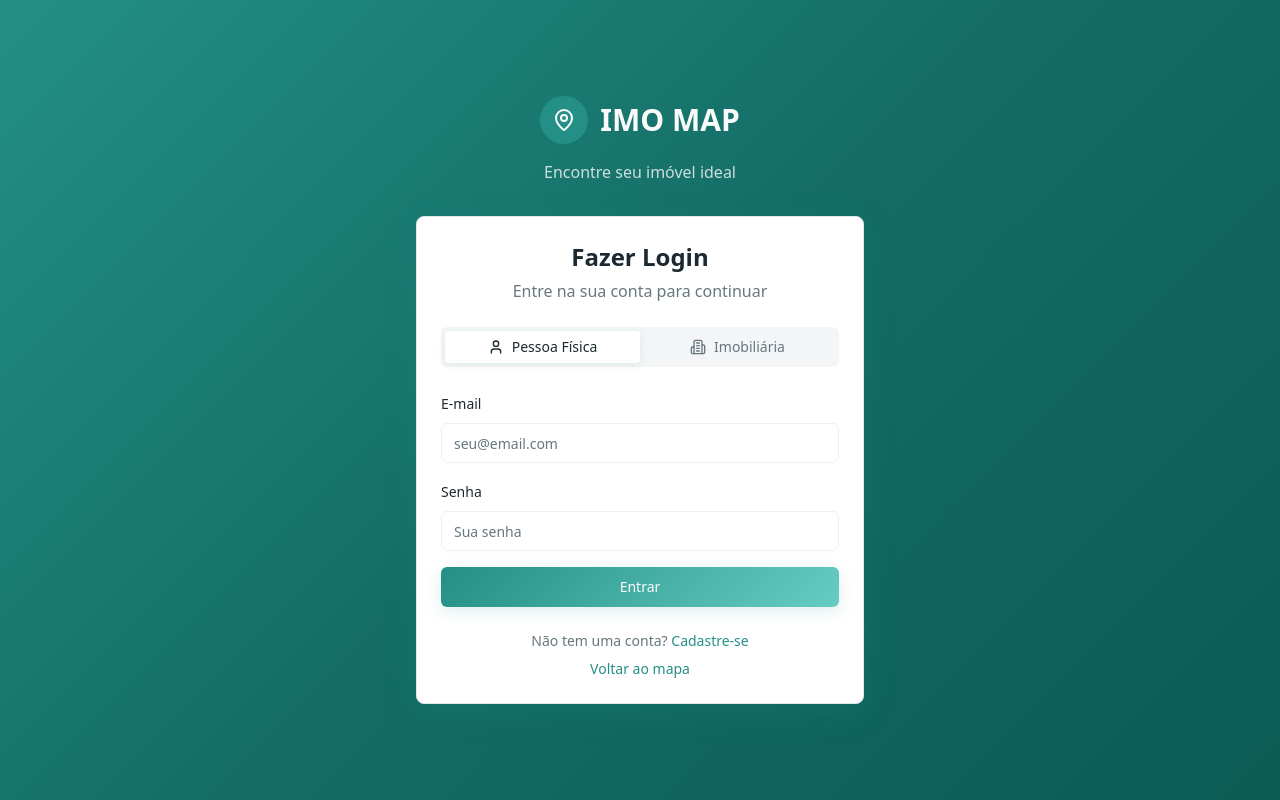
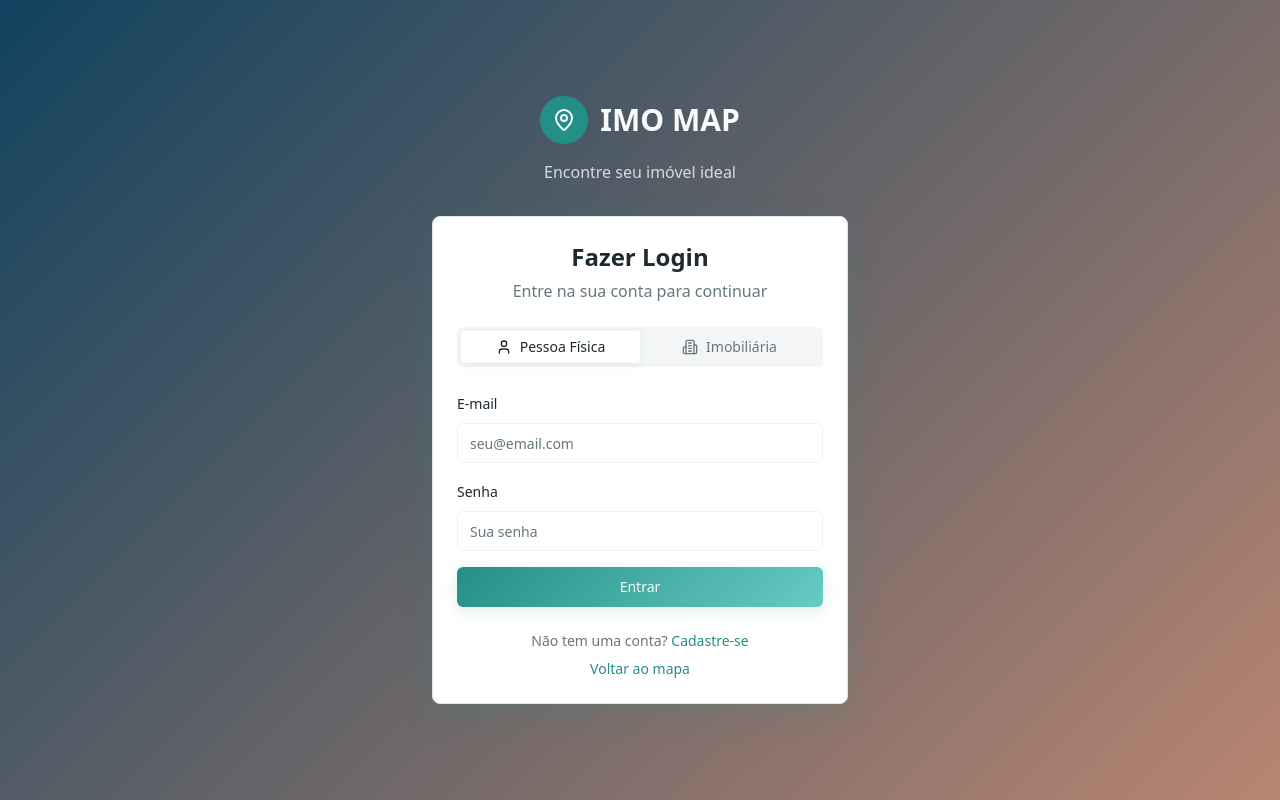
Before and after one commit to dewayapps-rascunho/imo-map-nexus, a React (Vite) app: page /login in a window 1280 px wide. Built offline with nearby package versions, Linux system fonts and the light colour scheme.

Commit message:
Add gradient background to login
Integrate the `GradientBackground` component into the login page.
Install `framer-motion` dependency.

```diff
--- a/package.json
+++ b/package.json
@@ -45,6 +45,7 @@
     "cmdk": "^1.1.1",
     "date-fns": "^3.6.0",
     "embla-carousel-react": "^8.6.0",
+    "framer-motion": "^12.23.12",
     "input-otp": "^1.4.2",
     "lucide-react": "^0.462.0",
     "next-themes": "^0.3.0",
--- /dev/null
+++ b/src/components/ui/gradient-background.tsx
@@ -0,0 +1,72 @@
+'use client';
+import type React from 'react';
+import { motion } from 'framer-motion';
+import { cn } from '@/lib/utils';
+
+type GradientBackgroundProps = React.ComponentProps<'div'> & {
+	// Animation customization
+	gradients?: string[];
+	animationDuration?: number;
+	animationDelay?: number;
+
+	// Layout customization
+	enableCenterContent?: boolean;
+
+	// Visual customization
+	overlay?: boolean;
+	overlayOpacity?: number;
+};
+
+const Default_Gradients = [
+    "linear-gradient(135deg, #2d1b69 0%, #11998e 100%)",
+    "linear-gradient(135deg, #8e2de2 0%, #4a00e0 100%)",
+    "linear-gradient(135deg, #0f3460 0%, #e94560 100%)",
+    "linear-gradient(135deg, #134e5e 0%, #71b280 100%)",
+    "linear-gradient(135deg, #2d1b69 0%, #11998e 100%)",
+  ]
+
+export function GradientBackground({
+	children,
+	className = '',
+	gradients = Default_Gradients,
+	animationDuration = 8,
+	animationDelay = 0.5,
+	overlay = false,
+	overlayOpacity = 0.3,
+}: GradientBackgroundProps) {
+	return (
+		<div className={cn('w-full relative min-h-screen overflow-hidden', className)}>
+			{/* Animated gradient background */}
+			<motion.div
+				className="absolute inset-0"
+				style={{ background: gradients[0] }}
+				animate={{ background: gradients }}
+				transition={{
+					delay: animationDelay,
+					duration: animationDuration,
+					repeat: Number.POSITIVE_INFINITY,
+					ease: 'easeInOut',
+				}}
+			/>
+
+			{/* Optional overlay */}
+			{overlay && (
+				<div
+					className="absolute inset-0 bg-black"
+					style={{ opacity: overlayOpacity }}
+				/>
+			)}
+
+			{/* Content wrapper */}
+			{children && (
+				<div
+					className={cn(
+						'relative z-10 flex min-h-screen items-center justify-center',
+					)}
+				>
+					{children}
+				</div>
+			)}
+		</div>
+	);
+}
--- a/src/pages/Login.tsx
+++ b/src/pages/Login.tsx
@@ -5,6 +5,7 @@ import { Input } from "@/components/ui/input";
 import { Label } from "@/components/ui/label";
 import { Card, CardHeader, CardContent, CardFooter } from "@/components/ui/card";
 import { Tabs, TabsContent, TabsList, TabsTrigger } from "@/components/ui/tabs";
+import { GradientBackground } from "@/components/ui/gradient-background";
 import { MapPin, Building2, User } from "lucide-react";
 
 const Login = () => {
@@ -18,8 +19,8 @@ const Login = () => {
   };
 
   return (
-    <div className="min-h-screen bg-gradient-hero flex items-center justify-center p-4">
-      <div className="w-full max-w-md">
+    <GradientBackground>
+      <div className="w-full max-w-md p-4">
         {/* Logo */}
         <div className="text-center mb-8">
           <div className="inline-flex items-center gap-3 mb-4">
@@ -128,7 +129,7 @@ const Login = () => {
           </CardFooter>
         </Card>
       </div>
-    </div>
+    </GradientBackground>
   );
 };
 
```
Also changed, not shown: 1 other file (tests, documents, lock files or other folders).
